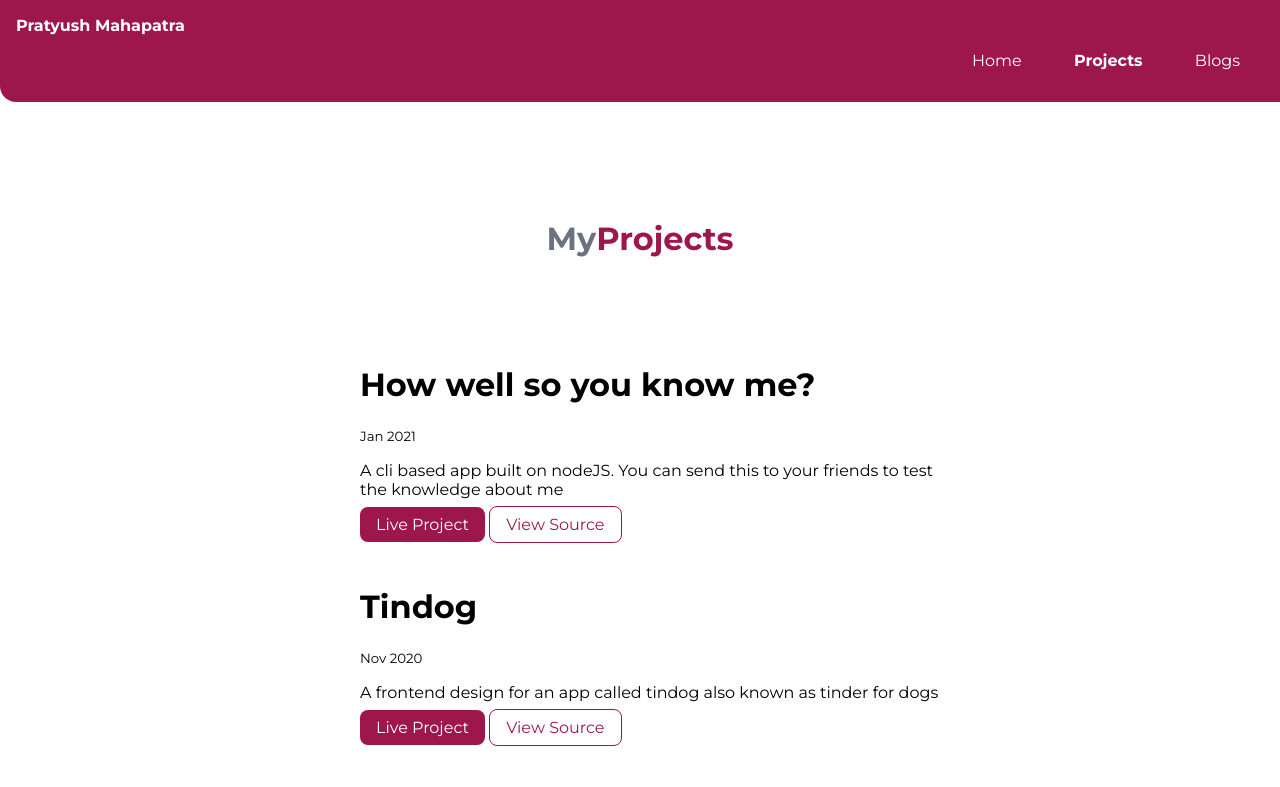
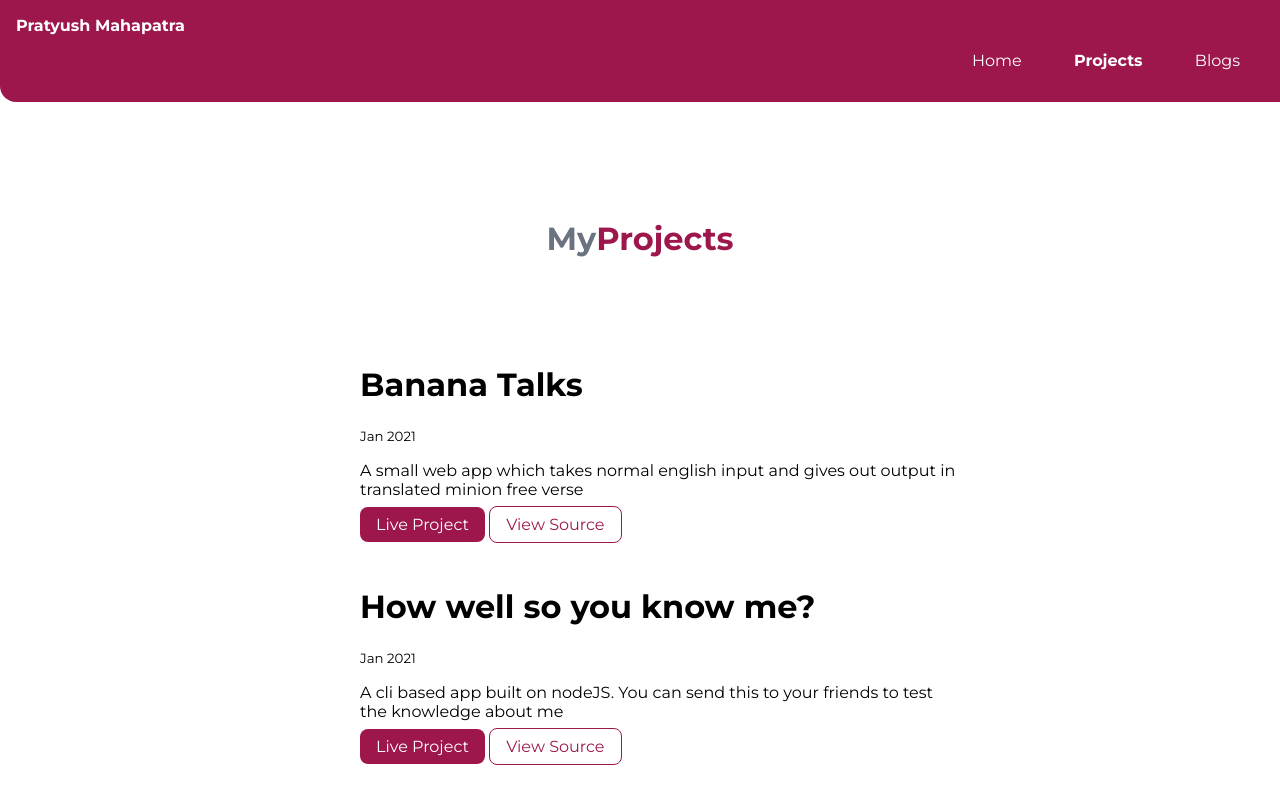
Before and after one commit to pranikz/neog-camp-lesson-three, a plain HTML site: page projects.html in a window 1280 px wide. Shown: the top 787 px of the page. Drawn offline with Linux system fonts and the light colour scheme.

Commit message:
update in projects

```diff
--- a/projects.html
+++ b/projects.html
@@ -36,6 +36,18 @@
     <!-- projects list -->
 
     <ul class="list-non-bullet">
+        <div class="container container-center margin-md">
+            <li>
+                <h1>Banana Talks</h1>
+                <small>Jan 2021</small>
+                <p>A small web app which takes normal english input and gives out output in translated minion free verse</p>
+
+                <a class="primary-link link" href="https://banana-pranikz.netlify.app">
+                    Live Project</a>
+                <a class="secondary-link link" href="https://github.com/pranikz/banana-speaks-neog"> View Source</a>
+            </li>
+        </div>
+
         <div class="container container-center margin-md">
             <li>
                 <h1>How well so you know me?</h1>
--- a/styles.css
+++ b/styles.css
@@ -29,8 +29,8 @@ hr {
 }
 
 .container-fluid {
-    padding-left: ;
-    padding-right: ;
+    padding-left: 1rem;
+    padding-right: 1rem;
 }
 
 .container-center {
```
